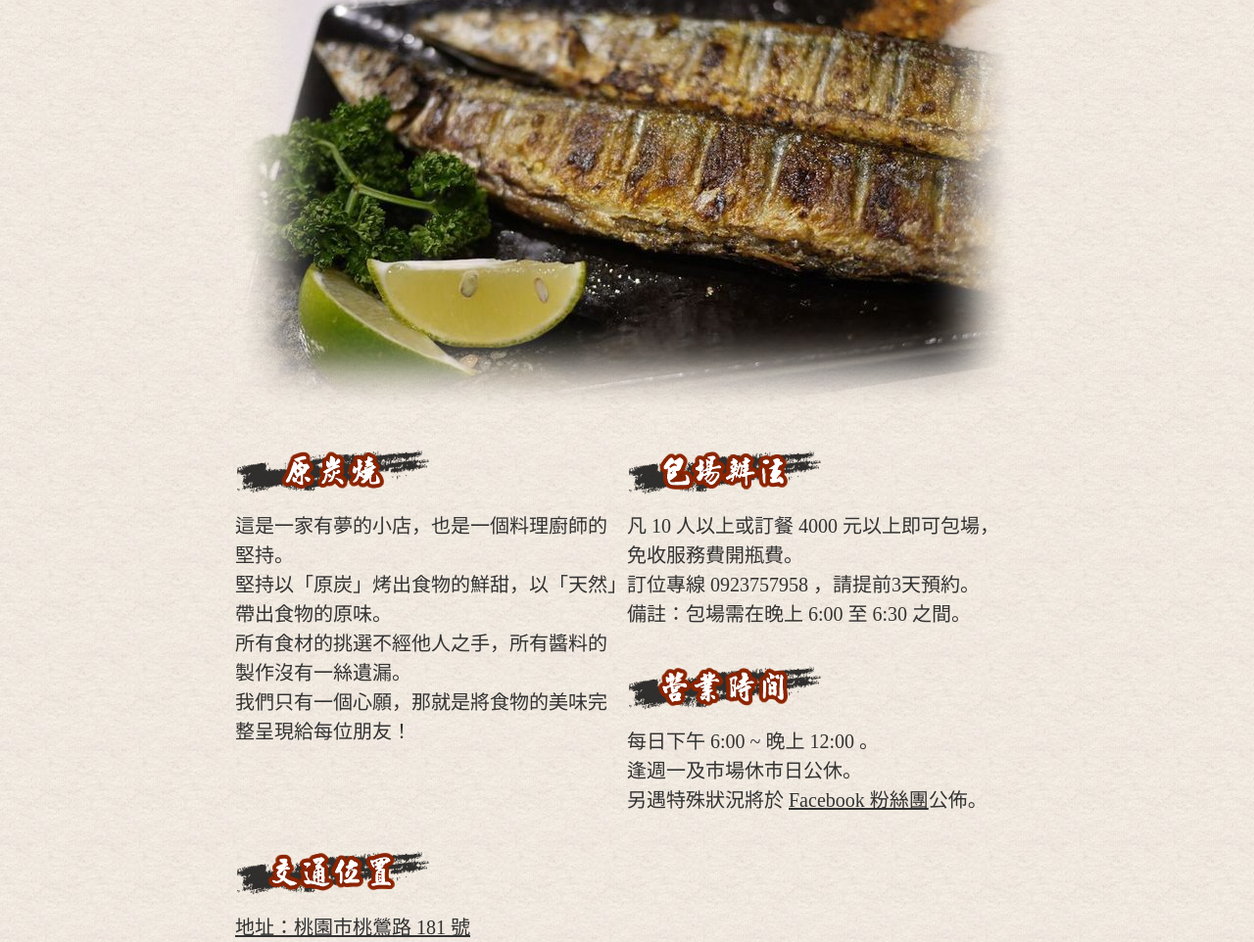
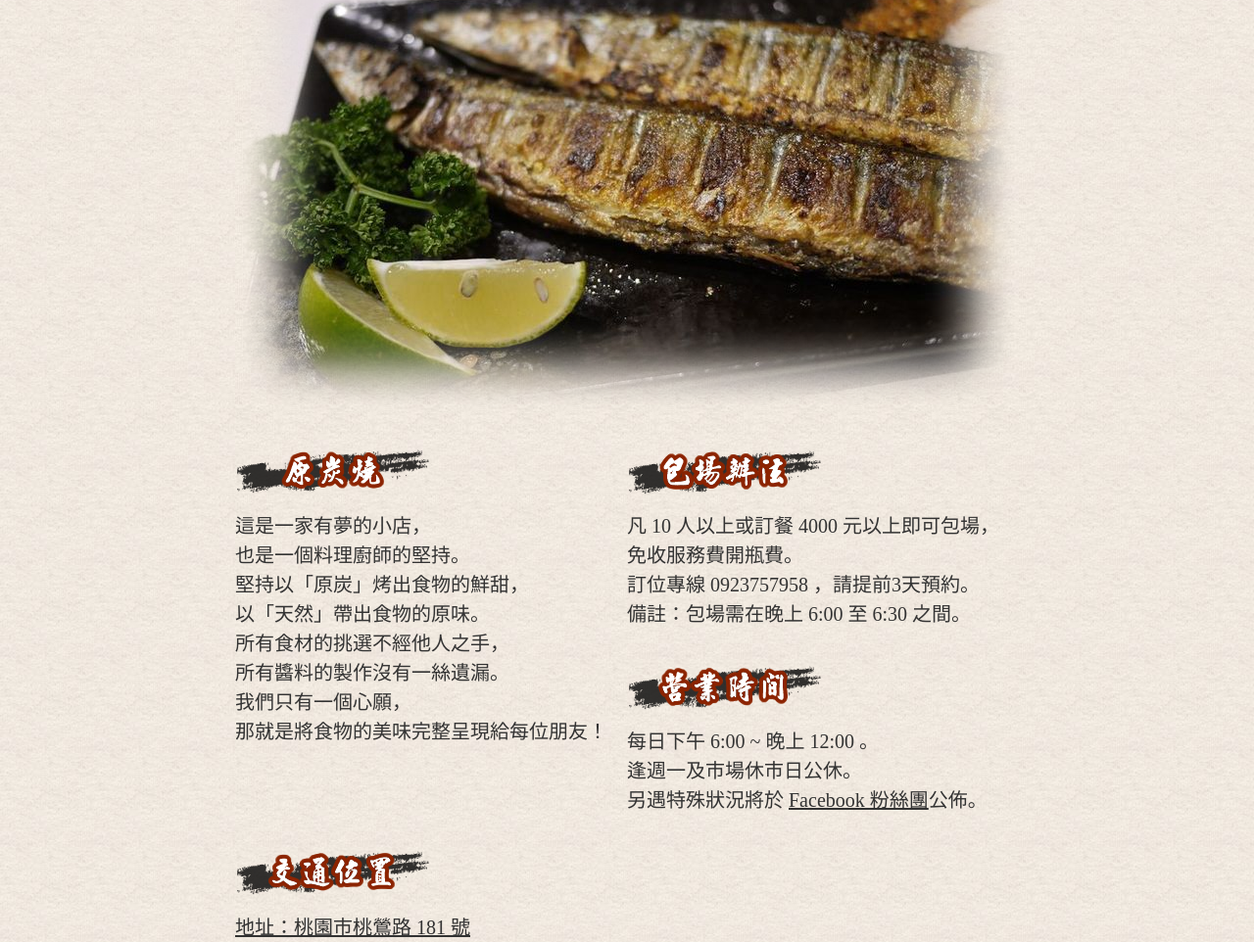
Before and after one commit to jaceju/yuan-bbq, a plain HTML site: page index.html in a window 1280 px wide. Shown: the part 249-1211 px from the top of the page at 98% size. Drawn offline with nearby package versions, Linux system fonts and the light colour scheme; grey boxes are pictures that could not be loaded.

Commit message:
update wording

```diff
--- a/index.html
+++ b/index.html
@@ -37,10 +37,10 @@
                     <section class="info-block about">
                         <h1>原炭燒</h1>
                         <div class="content">
-                            <p>這是一家有夢的小店，也是一個料理廚師的堅持。</p>
-                            <p>堅持以「原炭」烤出食物的鮮甜，以「天然」帶出食物的原味。</p>
-                            <p>所有食材的挑選不經他人之手，所有醬料的製作沒有一絲遺漏。</p>
-                            <p>我們只有一個心願，那就是將食物的美味完整呈現給每位朋友！</p>
+                            <p>這是一家有夢的小店，<br />也是一個料理廚師的堅持。</p>
+                            <p>堅持以「原炭」烤出食物的鮮甜，<br />以「天然」帶出食物的原味。</p>
+                            <p>所有食材的挑選不經他人之手，<br />所有醬料的製作沒有一絲遺漏。</p>
+                            <p>我們只有一個心願，<br />那就是將食物的美味完整呈現給每位朋友！</p>
                         </div>
                     </section>
                     <section class="info-block booking">
--- a/sass/screen.sass
+++ b/sass/screen.sass
@@ -95,7 +95,10 @@ body
                 color: #333
 
                 &:visited
-                    color: #333
+                    color: #666
+
+                &:hover
+                    color: #000
 
         &.about > h1
             background-position: 0 0
```
Also changed, not shown: css/screen.css.
